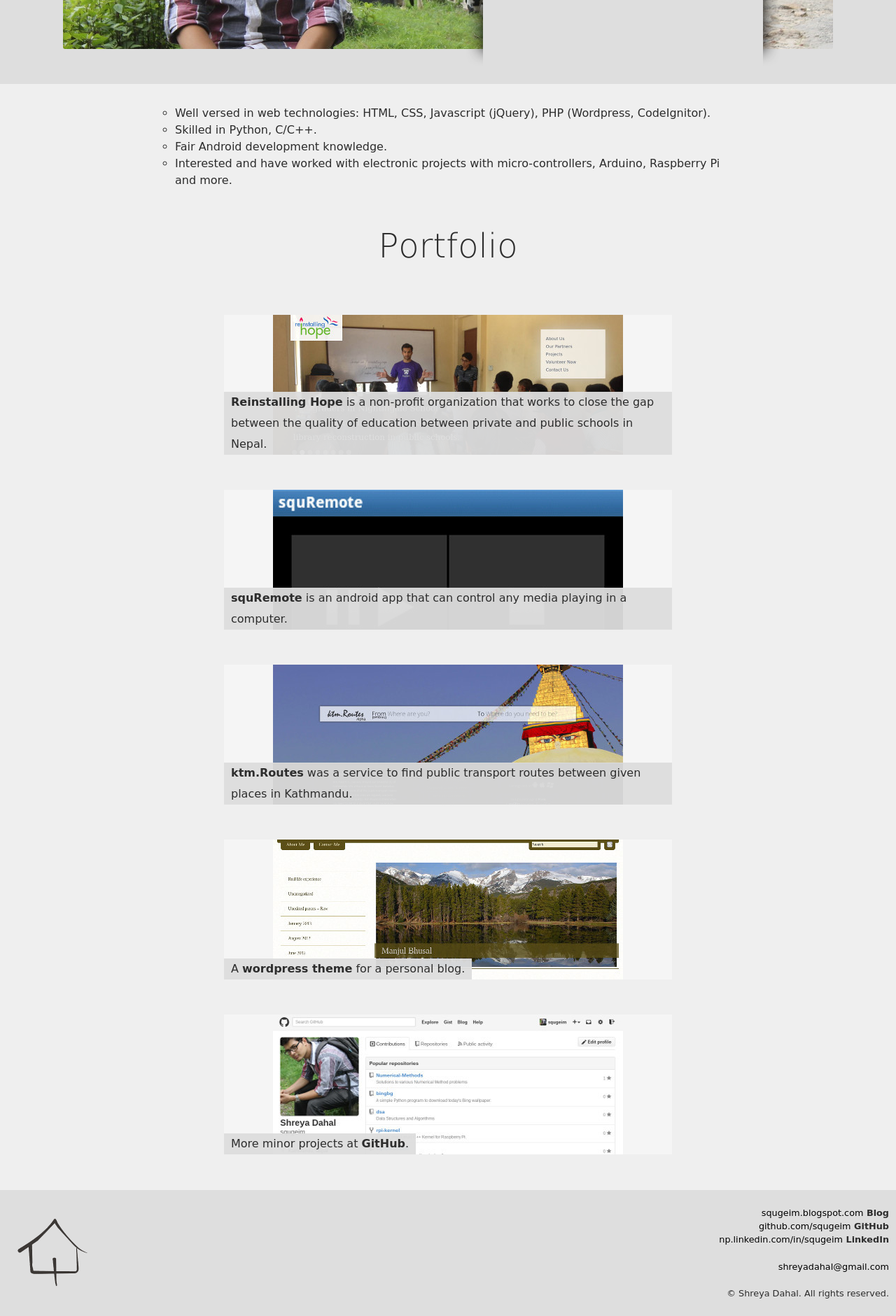
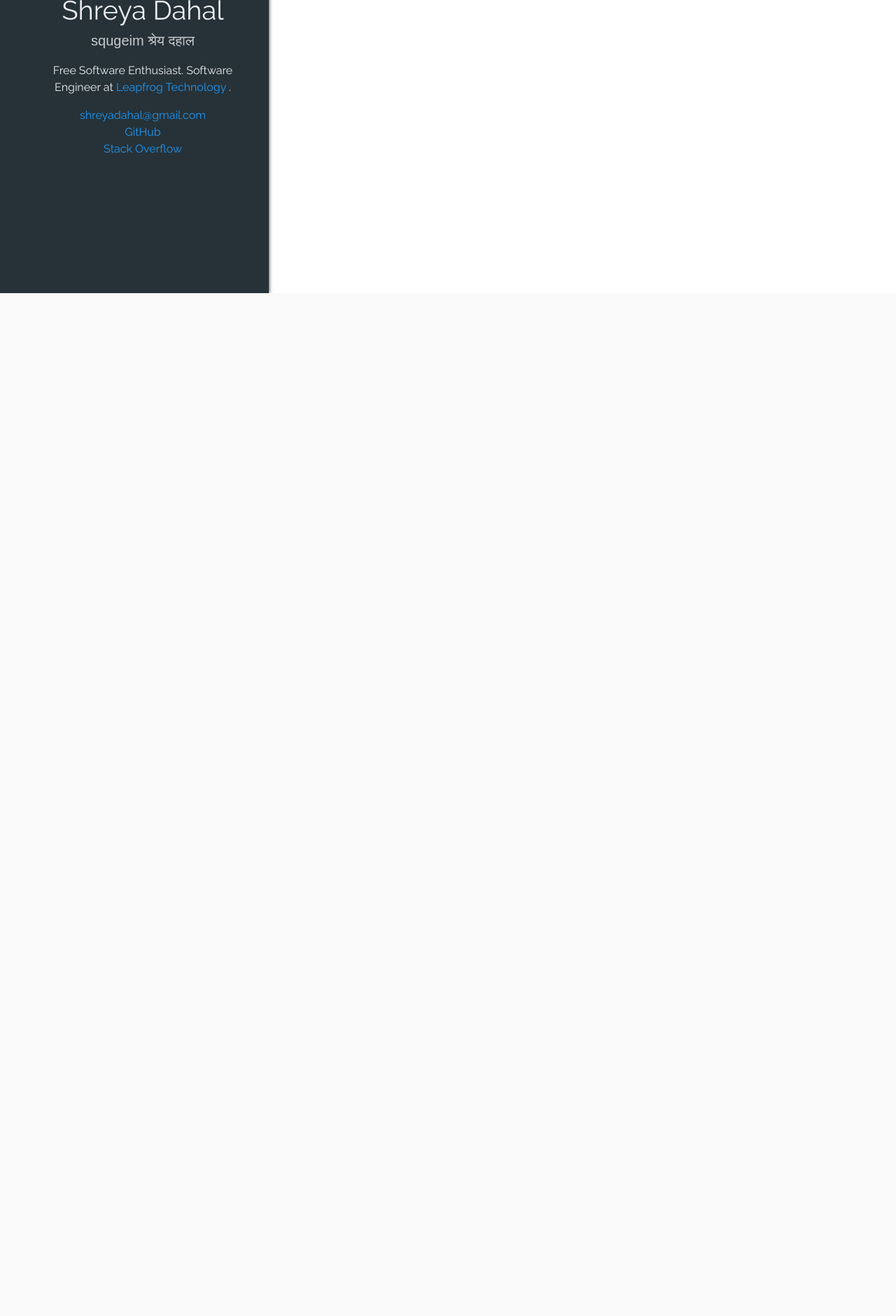
Before and after one commit to squgeim/squgeim.github.io, a PHP site: page / in a window 1280 px wide. Shown: the part 381-2262 px from the top of the page at 70% size. After the commit the page ends 800 px from the top, so only its background shows below. Run offline with PHP 8.4, Linux system fonts and the light colour scheme.

Commit message:
Basic new design implementation

```diff
--- a/index.html
+++ b/index.html
@@ -1,83 +1,55 @@
 <!DOCTYPE html>
-<html dir="ltr" lang="en-US">
+<html lang="en">
 <head>
+  <meta charset="UTF-8">
   <title>squgeim's</title>
-	<meta http-equiv="Content-Type" content="text/html; charset=utf-8" />
-	<link href="style.css" type="text/css" rel="stylesheet"/>
-	<link href="favicon.gif" type="image/gif" rel="icon" />
+  <link href="https://fonts.googleapis.com/css?family=Raleway" rel="stylesheet">
+  <link href="./style.css" type="text/css" rel="stylesheet" />
 </head>
 <body>
-	<div id="wrapper">
-		<div style="height:1px"></div>
-		<section id="pic">
-			<div id="intro">
-				<div class="intro-shd" id="intro-lft"></div>
-				<div class="intro-shd" id="intro-rht"></div>
+  <div class="wrapper">
+    <div class="left">
+      <div class="sidebar">
+        <div class="picture">
+          <img src="https://www.gravatar.com/avatar/91e57d0a853efdd8ade9241a1a44b141?s=200" />
+        </div>
+        <div class="title">
+          <h1>Shreya Dahal</h1>
+          <h2>squgeim श्रेय दहाल</h2>
+        </div>
+        <div class="intro">
           <p>
-					<h1>Shreya Dahal</h1>
-					<h2 class="thin">squgeim &#2358;&#2381;&#2352;&#2375;&#2351; &#2342;&#2361;&#2366;&#2354;</h2>
+            Free Software Enthusiast.
+            Software Engineer at
+              <a target="_blank" href="https://lftechnology.com">
+                Leapfrog Technology
+              </a>.
           </p>
-				<span id="desc" class="thin">a freelance web-developer, programmer and a student of computer engineering.</span>
         </div>
-		</section>
-		<section class="body_class" id="abt">
-			<div class="body_cnt">
+        <div class="links">
           <ul>
-					<li>Well versed in web technologies: HTML, CSS, Javascript (jQuery), PHP (Wordpress, CodeIgnitor).</li>
-					<li>Skilled in Python, C/C++.</li>
-					<li>Fair Android development knowledge.</li>
-					<li>Interested and have worked with electronic projects with micro-controllers, Arduino, Raspberry Pi and more.</li>
+            <li>
+              <a href="mailto://shreyadahal@gmail.com">shreyadahal@gmail.com</a>
+            </li>
+            <li>
+              <a href="https://github.com/squgeim">GitHub</a>
+            </li>
+            <li>
+              <a href="https://stackoverflow.com/users/1654226/squgeim">
+                Stack Overflow
+              </a>
+            </li>
           </ul>
         </div>
-		</section>
+      </div>
+    </div>
+    <div class="right">
+      <div class="content">
+      </div>
+    </div>
+  </div>
 
-		<section class="body_class" id="portfolio">
-			<div class="body_title"><h1 class="thin">Portfolio</h1></div>
-			<div class="body_cnt">
-				<ul>
-					<li style="background-image: url(images/portfolio/reinstallinghope.jpg);"><a target="_blank" href="http://reinstallinghope.org">
-						<span>
-							<h2>Reinstalling Hope</h2> is a non-profit organization that works to close the gap between the quality of education between private and public schools in Nepal.
-						</span>
-					</a></li>
-					<li style="background-image: url(images/portfolio/squremote.jpg);"><a target="_blank" href="http://squgeim.blogspot.com/2013/12/squremote.html">
-						<span>
-							<h2>squRemote</h2> is an android app that can control any media playing in a computer.
-						</span>
-					</a></li>
-					<li style="background-image: url(images/portfolio/ktmroutes.jpg);"><a target="_blank" href="http://shreyadahal.net76.net/ktmroutes">
-						<span>
-							<h2>ktm.Routes</h2> was a service to find public transport routes between given places in Kathmandu.
-						</span>
-					</a></li>
-					<li style="background-image: url(images/portfolio/manjulbhusal.jpg);"><a target="_blank" href="http://manjulbhusal.com.np">
-						<span>
-							A <h2>wordpress theme</h2> for a personal blog.
-						</span>
-					</a></li>
-					<li style="background-image: url(images/portfolio/github.jpg);"><a target="_blank" href="http://github.com/squgeim">
-						<span>
-							More minor projects at <h2>GitHub</h2>.
-						</span>
-					</a></li>
-				</ul>
-			</div>
-			<div style="clear:both; height: 1px;"></div>
-		</section>
-
-		<section id="contact">
-			<div id="web">
-				<p>
-					<a target="_blank" href="http://squgeim.blogspot.com/">squgeim.blogspot.com</a><span style="font-weight:bold;">  Blog</span><br>
-					<a target="_blank" href="http://github.com/squgeim">github.com/squgeim</a><span style="font-weight:bold;">  GitHub</span><br>
-					<a target="_blank" href="http://np.linkedin.com/in/squgeim">np.linkedin.com/in/squgeim</a><span style="font-weight:bold;"> LinkedIn</span><br>
-					<br>
-					<a href="mailto:shreyadahal@gmail.com">shreyadahal@gmail.com</a><br><br>
-					<span>&copy; Shreya Dahal. All rights reserved.</span>
-				</p>
-			</div>
-			<div style="clear:both;"></div>
-		</section>
-	</div>
+  <script src="./js/foundation.js" type="text/javascript"></script>
+  <script src="./js/global.js" type="text/javascript"></script>
 </body>
 </html>
--- a/style.css
+++ b/style.css
@@ -47,198 +47,65 @@ a img {
 
 /*********************************/
 
-@font-face {
-    font-family: 'DejaVuSans-ExtraLight';
-    src: url('fonts/dejavusans-extralight.eot');
-    src: url('fonts/dejavusans-extralight.eot?#iefix') format('embedded-opentype'),
-         url('fonts/dejavusans-extralight.woff') format('woff'),
-         url('fonts/dejavusans-extralight.ttf') format('truetype'),
-         url('fonts/dejavusans-extralight.svg#dejavu_sansextralight') format('svg');
-    font-weight: normal;
-    font-style: normal;
-
+body {
+  background: white;
+  color: black;
+  font-family: 'Raleway', sans-serif;
 }
 
-/*********************************/
-
-html {
-    background: #2d2d2d;
-    font-family: "DejaVu Sans", Verdana, sans-serif;
-    font-size: 100%;
-    color: #2d2d2d;
-}
-
-a, a:link, a:active, a:visited {
-    color: #000;
-    text-decoration: none;
+a, a:link, a:active {
+  color: #2196F3;
+  text-decoration: none;
 }
 
 a:hover {
-    border-bottom: 1px solid;
+  border-bottom: 1px solid #CFD8DC;
 }
 
-#wrapper {
-    margin: 0px auto;
-    position: relative;
-    background: #dedede;
-    box-shadow: #000 0px 0px 20px;
+.wrapper {
+  margin: 0 auto;
+  min-width: 1000px;
 }
 
-#pic {
-    background: url(images/pic.jpg) no-repeat center;
-    background-size: cover;
-    margin: 50px auto;
-    height: 400px;
-    width: 1100px;
-    position: relative;
-    border-radius: 3px;
+.left {
+  position: fixed;
+  left: 0;
+  top: 0;
+  bottom: 0;
+  width: 30%;
+  min-width: 350px;
+  background: #263238;
+  color: #ECEFF1;
+  overflow-y: auto;
+  display: flex;
+  flex-direction: row-reverse;
+  box-shadow: #111 0px 0px 5px;
 }
 
-#pic #intro {
-    height: 400px;
-    width: 400px;
-    background: #dedede;
-    position: absolute;
-    right: 100px;
-    text-align: center;
-    cursor: default;
+.sidebar {
+  width: 300px;
+  margin: 10px;
+  margin-right: 30px;
+  text-align: center;
+  margin-top: 50px;
 }
 
-#intro h1 {
-    font-size: 250%;
-    padding-top: 30px;
-/*
-    text-shadow: #fff 0px 1px 1px;
-*/
+.sidebar .picture img {
+  border: 5px #ECEFF1 solid;
+  box-shadow: #455A64 0 0 5px;
+  border-radius: 50%;
 }
 
-#intro h2 {
-    margin-top: -15px;
-    font-size: 200%;
-/*
-    text-shadow: #fff 0px 1px 1px;
-*/
+.sidebar .title h1 {
+  font-size: 38px;
 }
 
-#intro .thin {
-    font-family: DejaVuSans-ExtraLight;
+.sidebar .title h2 {
+  color: rgba(255, 255, 255, 0.75);
+  font-size: 20px;
+  font-family: 'PT Sans', sans-serif;
 }
 
-#intro #desc {
-    font-size: 150%;
-    margin-top: 30px;
+.content {
+  flex: 0.75;
 }
-
-#intro p {
-    margin: 30px 0px;
-}
-
-#pic #intro .intro-shd {
-    position: absolute;
-    top: -50px;
-    width: 30px;
-    height: 500px;
-}
-#pic #intro #intro-lft {
-    background: url(images/shd_lft.png) no-repeat;
-    left: -30px;
-}
-#pic #intro #intro-rht {
-    background: url(images/shd_rht.png) no-repeat;
-    right: -30px;
-}
-
-.body_class {
-    width: 100%;
-    background: #efefef;
-}
-
-.body_class .body_title {
-    padding: 30px;
-    text-align: center;
-}
-
-.body_class .body_title h1 {
-    font-family: DejaVuSans-ExtraLight;
-    font-size: 300%;
-    line-height: 40px;
-}
-
-.body_class .body_cnt {
-    width: 800px;
-    padding: 20px 20px;
-    text-align: center;
-    margin: auto;
-}
-
-.body_class .body_cnt ul {
-    margin: 10px;
-    list-style: circle;
-}
-
-#abt .body_cnt{
-    text-align: left;
-}
-
-#portfolio .body_cnt {
-    width: 100%;
-    padding: 0px;
-}
-
-#portfolio .body_cnt ul {
-    list-style: none;
-    margin: 0px;
-}
-
-#portfolio .body_cnt ul li {
-    width: 50%;
-    height: 200px;
-    display: block;
-    background: #f5f5f5;
-    padding: 0px;
-    position: relative;
-    text-align: left;
-    background-position: top;
-    background-repeat: no-repeat;
-    transition: background-position 500ms;
-	margin: 50px auto;
-}
-
-#portfolio .body_cnt ul li:hover {
-    background-position: center -50px;
-}
-
-#portfolio .body_cnt ul li span h2 {
-    display: inline;
-    font-size: inherit;
-    font-weight: bold;
-    cursor: pointer;
-}
-
-#portfolio .body_cnt ul li span {
-    background: rgba(222,222,222,0.95);
-    color: #2d2d2d;
-    line-height: 30px;
-    padding: 0px 10px;
-    position: absolute;
-    bottom: 0px;
-    left: 0px;
-}
-
-#contact {
-    padding: 10px;
-    font-size: 80%;
-    background: transparent url(images/cw.png) no-repeat 25px center;
-    cursor: default;
-}
-
-#contact #postal {
-    float: left;
-    width: 440px;
-}
-
-#contact #web {
-    float: right;
-    width: 440px;
-    text-align: right;
-}
```
Also changed, not shown: js/foundation.js (added), js/global.js (added). Lines whose indentation alone changed are shown as unchanged.
